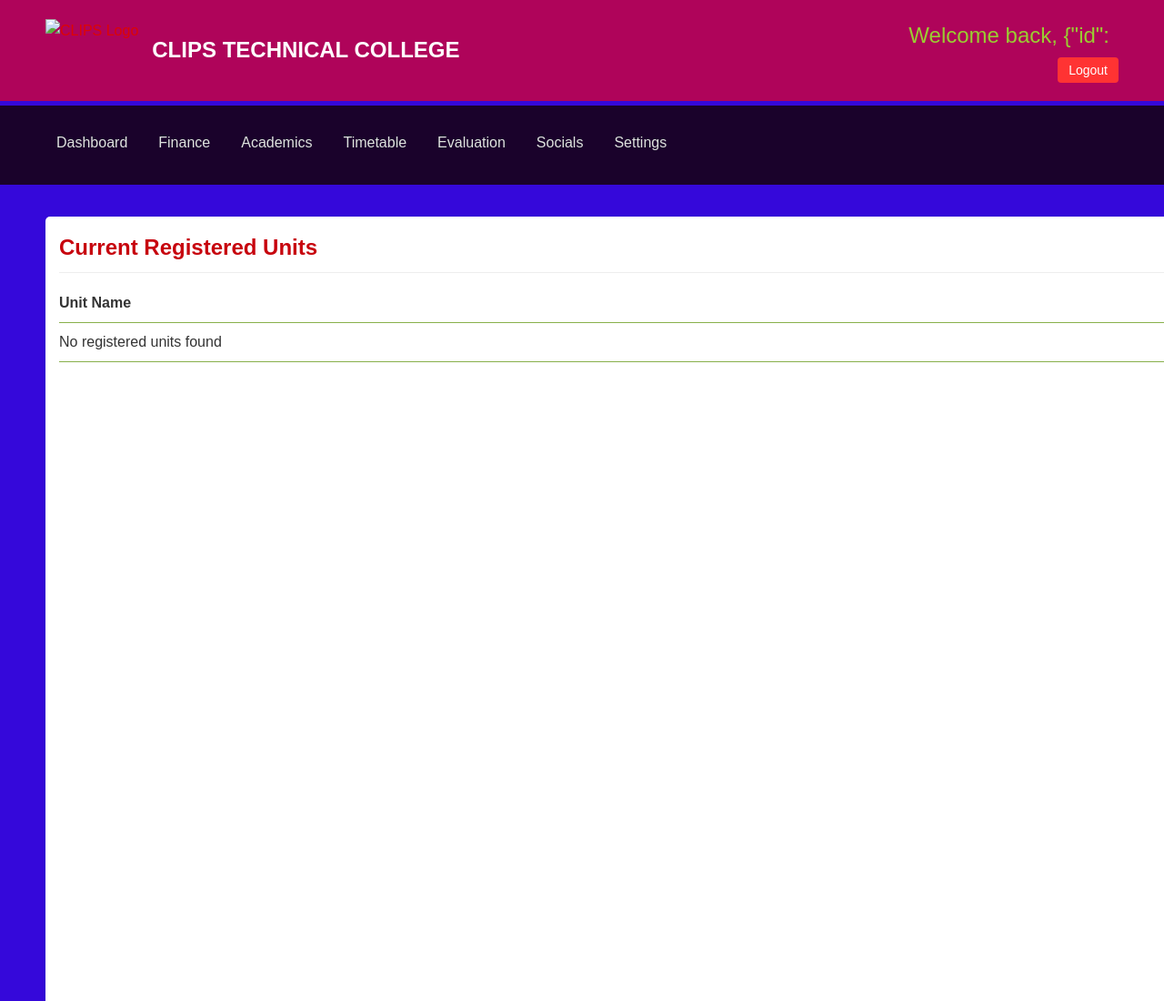
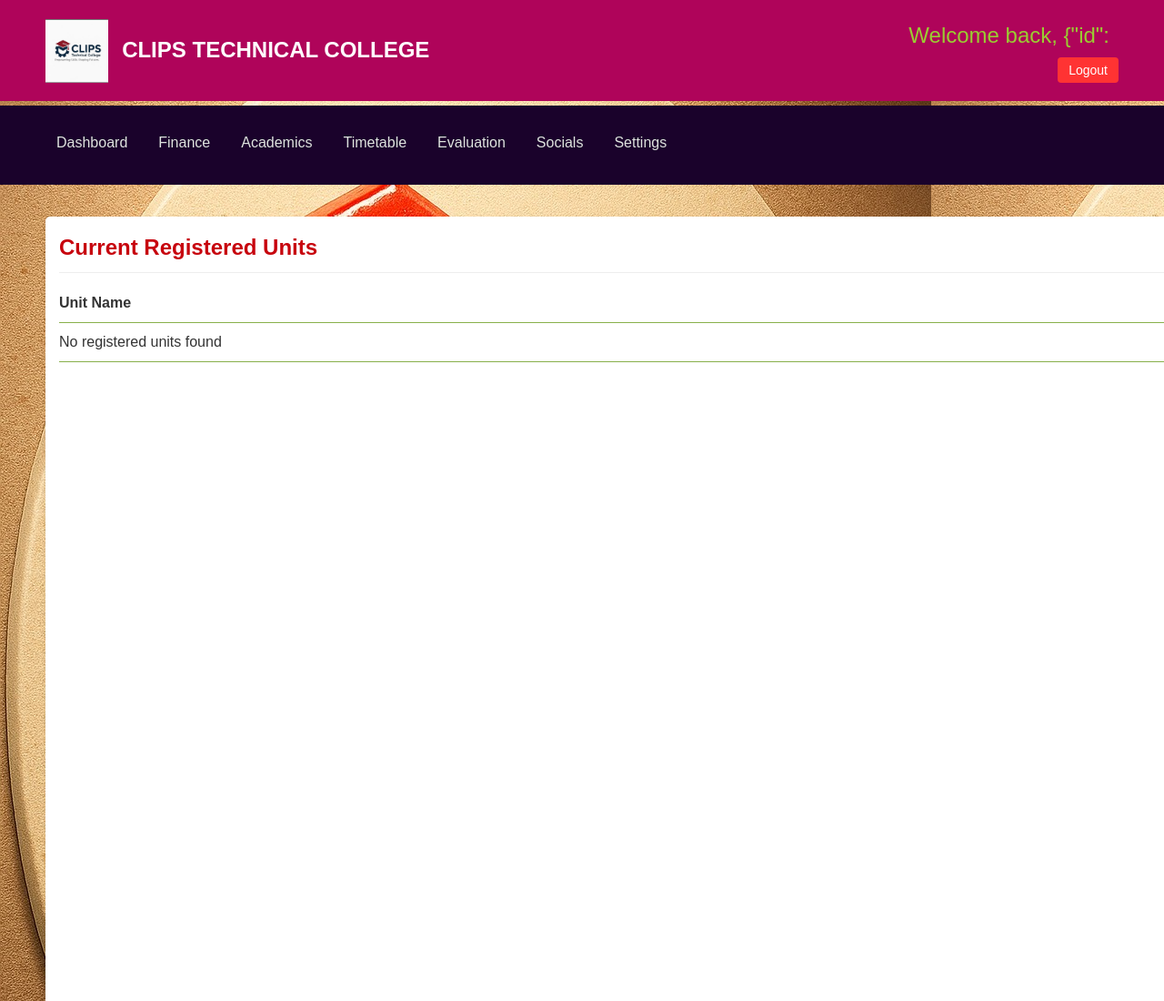
Before and after one commit to Khalick/frontstudents-, a plain HTML site: page DASHBAORD.html in a window 1280 px wide. Shown: the top 1100 px of the page at 91% size. Drawn offline with nearby package versions, Linux system fonts and the light colour scheme; sample sign-in values are in the browser's storage.

Commit message:
fix code

```diff
--- a/DASHBAORD.html
+++ b/DASHBAORD.html
@@ -26,7 +26,7 @@
         <div class="container">
             <div class="header-content">
                 <div class="logo-container">
-                    <img src="clips-logo.svg" alt="CLIPS Logo" class="logo-img">
+                    <img src="logo.jpg" alt="CLIPS Logo" class="logo-img">
                     <div class="logo-text">CLIPS TECHNICAL COLLEGE</div>
                 </div>
                 <div class="logout-container">
--- a/dashboard.css
+++ b/dashboard.css
@@ -6,7 +6,7 @@
 }
 
 body {
-    background-color: #3508da;
+    background-image: url('background.jpg');
     color: #333;
     line-height: 1.6;
 }
```
